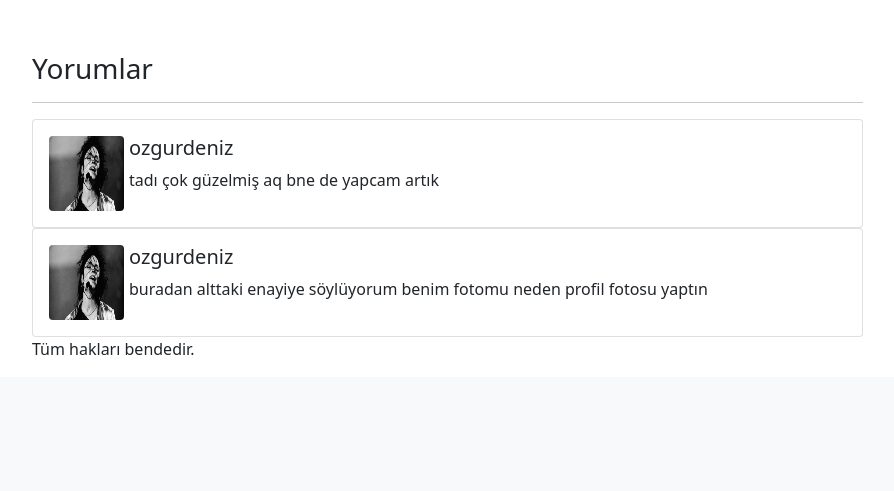
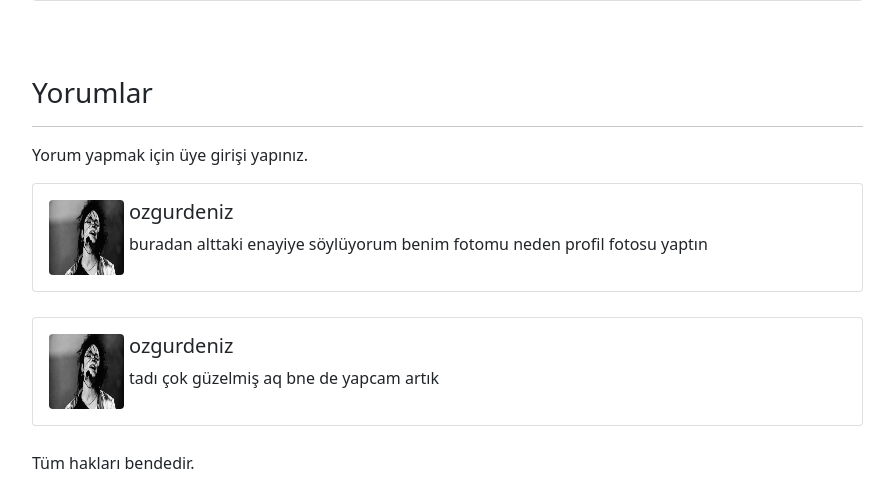
Before and after one commit to ogzurd/django-new, a Django app: a page that uses blog/templates/pages/detay.html in a window 1280 px wide. Shown: the part 465-956 px from the top of the page, without its empty margins (50-944 px from the left). Before the commit the page ends 820 px from the top, so only its background shows below. Run offline with Django 3.2, Linux system fonts and the light colour scheme; data comes from the database, SQL or seed files in the repository; both versions use the stored data as it was after the commit; some libraries are stand-ins or nearby versions.

Commit message:
yorum silme ve ekleme başarıyla yapıldı

```diff
--- a/blog/forms/__init__.py
+++ b/blog/forms/__init__.py
@@ -1,3 +1,4 @@
 from .iletisim import IletisimForm
 from .yazi_ekle import  YaziEkleModelForm
 from .yazi_guncelle import YaziGuncelleModelForm
+from .yorum_ekle import YorumEkleModelForm
--- /dev/null
+++ b/blog/forms/yorum_ekle.py
@@ -0,0 +1,8 @@
+from django import forms
+from blog.models import YorumModel
+
+
+class YorumEkleModelForm(forms.ModelForm):
+    class Meta:
+        model = YorumModel
+        fields = ('yorum',)
--- a/blog/templates/pages/detay.html
+++ b/blog/templates/pages/detay.html
@@ -1,5 +1,6 @@
 {% extends 'base.html' %}
 {% load static %}
+{% load crispy_forms_tags %}
 
 
 {%block title%} Home Page {%endblock%}
@@ -43,8 +44,22 @@
 <h3 style="margin-top: 75px; margin-bottom: 15px;">Yorumlar</h3>
 <hr>
 
+
+{%if request.user.is_authenticated%}
+<form action="" method="POST">
+  {% csrf_token %}
+  {{yorum_ekle_form | crispy}}
+  <input type="submit" value="Yorum Yap" class="btn btn-success pt-3 pb-3 mb-4 mt-4" >
+</form>
+{%else%}
+<p>Yorum yapmak için üye girişi yapınız.</p>
+{%endif%}
+
+
+
+
 {%for yorum in yorumlar%}
-<div class="card">
+<div class="card" style="margin-bottom: 25px;">
     <div class="card-body" style="display: flex; flex-direction: row;">
         <div>
            {% if yorum.yazan.avatar %}
@@ -58,7 +73,21 @@
         <div>
             <h5 class="card-title">{{yorum.yazan}}</h5>
             <p class="card-text">{{yorum.yorum}}</p>
+            {%if yorum.yazan == request.user or yorum.yazi.yazar == request.user%}
+            <a href="{% url 'yorum-sil' id=yorum.id %}" class="btn btn-light card-text"
+            style="width: 100px;
+            position: relative;
+            left: 750px;
+            top: 10px;
+            font-size: 12px;">
+              Yorum Sil
+            </a>
+           {%endif%}
+
         </div>
+
+
+
     </div>
 </div>
 {% empty %}
@@ -71,4 +100,6 @@
 
 
 
+
+
 {%endblock%}
--- a/blog/urls.py
+++ b/blog/urls.py
@@ -1,6 +1,6 @@
 from django.urls import path
 
-from blog.views import iletisim, anasayfa, kategori, yazilarim, detay, yazi_ekle, yazi_guncelle, yazi_sil
+from blog.views import iletisim, anasayfa, kategori, yazilarim, detay, yazi_ekle, yazi_guncelle, yazi_sil, yorum_sil
 
 urlpatterns = [
     path('', anasayfa, name = "anasayfa"),
@@ -13,5 +13,6 @@ urlpatterns = [
     path('detay/<slug:slug>', detay, name='detay'),
     path('yazi-ekle', yazi_ekle, name='yazi-ekle'),
     path('yazi-guncelle/<slug:slug>', yazi_guncelle, name='yazi-guncelle'),
-    path('yazi-sil/<slug:slug>', yazi_sil, name="yazi-sil")
+    path('yazi-sil/<slug:slug>', yazi_sil, name="yazi-sil"),
+    path('yorum-sil/<int:id>', yorum_sil, name="yorum-sil")
 ]
--- a/blog/views/__init__.py
+++ b/blog/views/__init__.py
@@ -6,3 +6,4 @@ from .detay import detay
 from .yazi_ekle import yazi_ekle
 from .yazi_guncelle import yazi_guncelle
 from .yazi_sil import yazi_sil
+from .yorum_sil import yorum_sil
--- a/blog/views/detay.py
+++ b/blog/views/detay.py
@@ -1,11 +1,25 @@
 from django.shortcuts import render, get_object_or_404
 from blog.models import YazilarModel
-
+from blog.forms import YorumEkleModelForm
 def detay(request,slug):
     yazi = get_object_or_404(YazilarModel, slug=slug)
-    yorumlar = yazi.yorumlar.all()
+    yorumlar = yazi.yorumlar.order_by('-id')
+
+
+    if request.method == "POST":
+        yorum_ekle_form = YorumEkleModelForm(data=request.POST)
+        if yorum_ekle_form.is_valid():
+            yorum = yorum_ekle_form.save(commit=False)
+            yorum.yazan = request.user
+            yorum.yazi = yazi
+            yorum.save()
+
+    yorum_ekle_form = YorumEkleModelForm()
+
+
 
     return render(request, 'pages/detay.html', context={
         "yazi" : yazi,
-        "yorumlar" : yorumlar
+        "yorumlar" : yorumlar,
+        "yorum_ekle_form" : yorum_ekle_form
     })
--- a/templates/components/navbar.html
+++ b/templates/components/navbar.html
@@ -25,12 +25,17 @@
 
 
 
-
         </ul>
         <form class="d-flex" action="{%url 'anasayfa'%}">
           <input class="form-control me-2" type="search" placeholder="Search" aria-label="Search"  name="sorgu">
           <button class="btn btn-outline-success" type="submit">Search</button>
         </form>
+
+
+          <a href="{% url 'iletisim' %}" style="text-decoration: none; margin-left: 10px;" class="btn btn-danger" >
+            Bize Ulaşın
+          </a>
+
       </div>
     </div>
   </nav>
```
Also changed, not shown: blog/views/yorum_sil.py (added, +13 -0 lines), db.sqlite3.
